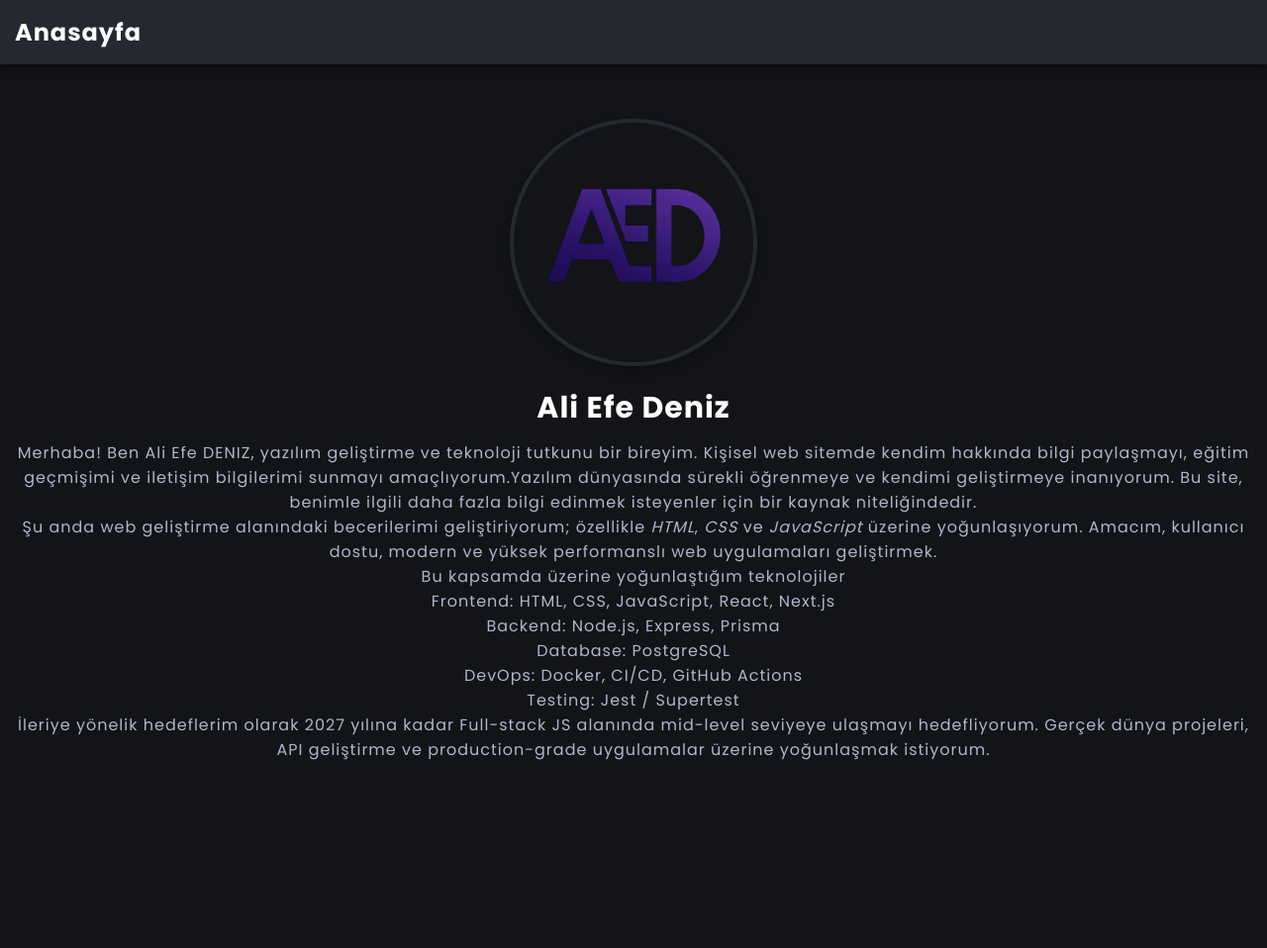
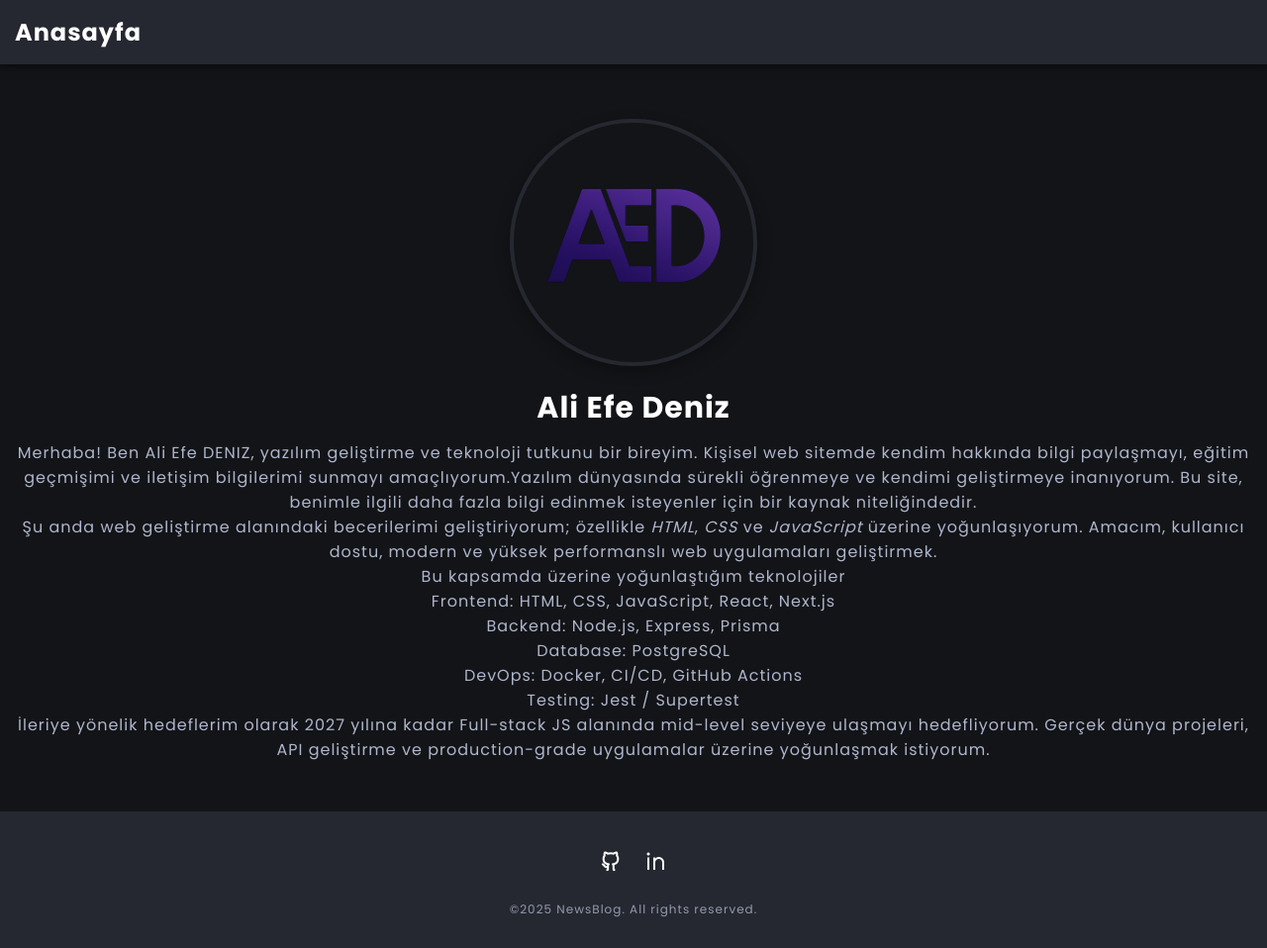
Before and after one commit to Efe-Deniz/New-Blog, a plain HTML site: page about.html in a window 1280 px wide. Shown: the whole page at 99% size. Before the commit the page ends 820 px from the top, so only its background shows below. Drawn offline with nearby package versions, Linux system fonts and the light colour scheme.

```diff
--- a/about.html
+++ b/about.html
@@ -59,5 +59,24 @@
                 </div>
             </div>
         </section>
+        <footer class="footer">
+            <div class="footer-container">
+                <div class="company-data">
+                    <ul class="list-media">
+                        <li class="list-item">
+                            <a href="https://github.com/Efe-Deniz" class="list-link"
+                                ><i class="ri-github-line"></i
+                            ></a>
+                        </li>
+                        <li class="list-item">
+                            <a href="https://www.linkedin.com/in/aliefedeniz" class="list-link"
+                                ><i class="ri-linkedin-line"></i
+                            ></a>
+                        </li>
+                    </ul>
+                    <span class="copyright-notice">&copy;2025 NewsBlog. All rights reserved.</span>
+                </div>
+            </div>
+        </footer>
     </body>
 </html>
```
Also changed, not shown: img/projeresim2.png (added), 2 other files.
